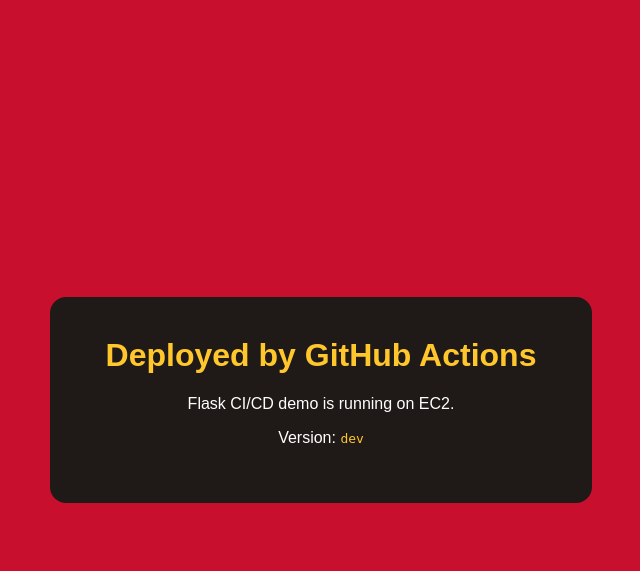
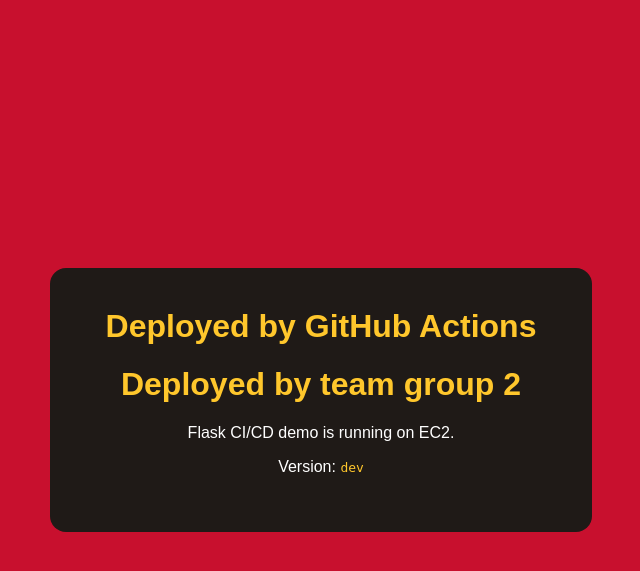
Before and after one commit to mohitu310202/flask-cicd-lab, a Flask app: page / in a window 1280 px wide. Shown: the top 571 px of the page, without its empty margins (319-959 px from the left). Run offline with Flask 3, Linux system fonts and the light colour scheme.

Commit message:
changes in temaplate/index.html

```diff
--- a/templates/index.html
+++ b/templates/index.html
@@ -14,6 +14,7 @@
 <body>
   <div class="card">
     <h1>Deployed by GitHub Actions</h1>
+    <h1> Deployed by team group 2</h1>
     <p>Flask CI/CD demo is running on EC2.</p>
     <p>Version: <code>{{ version }}</code></p>
   </div>
```
